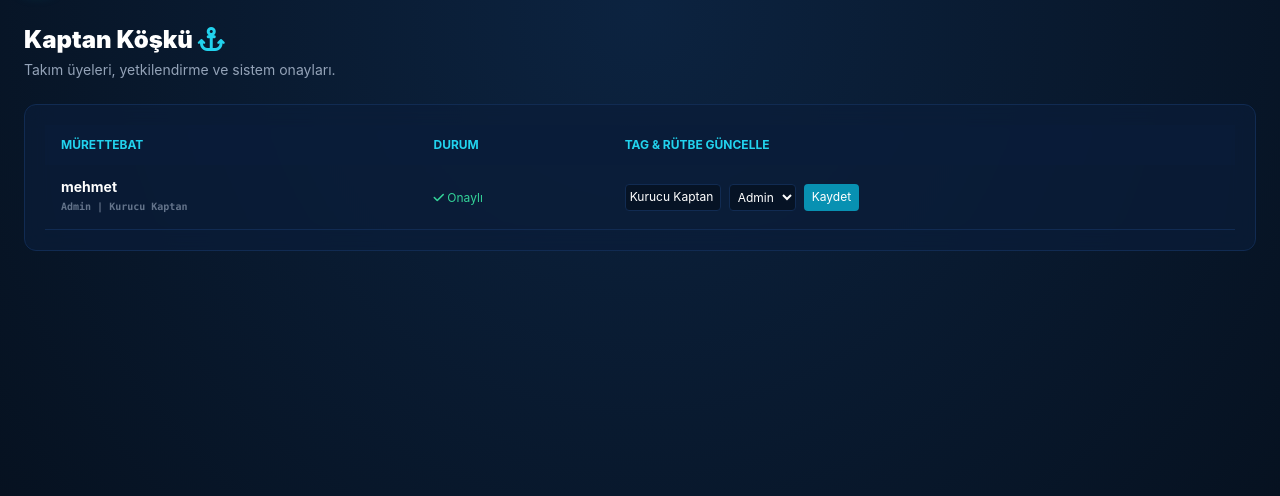
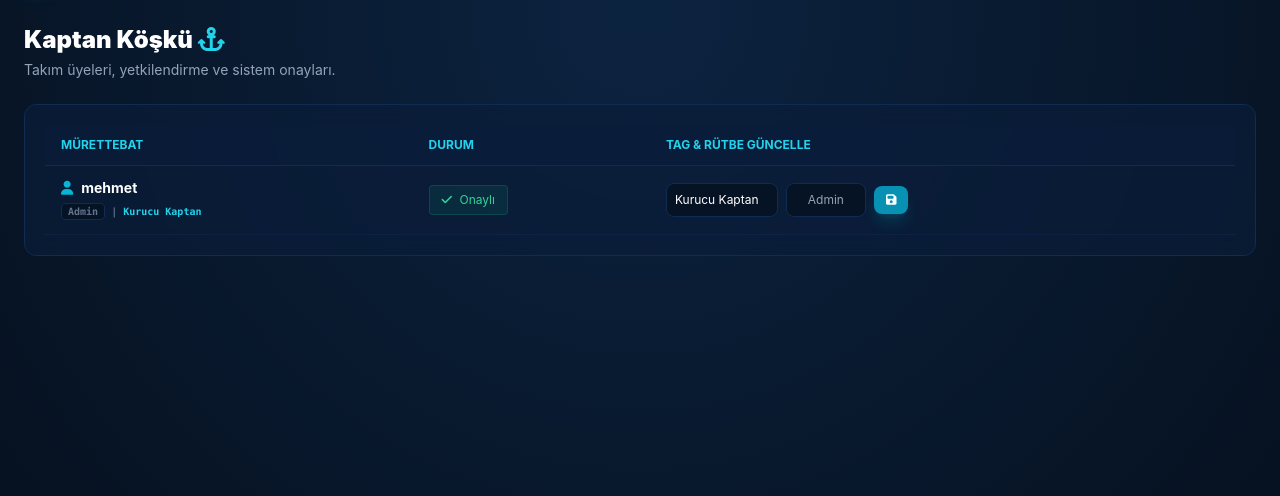
Before and after one commit to fransakoko/rov4love_portal, a Flask app: page /admin in a window 1280 px wide. Shown: the part 69-565 px from the top of the page. Run offline with Flask 3, Linux system fonts and the light colour scheme; the visitor is signed in with stand-in values (Sample User, id 1); data comes from the database, SQL or seed files in the repository; some libraries are stand-ins or nearby versions.

Commit message:
Update admin.html

```diff
--- a/templates/admin.html
+++ b/templates/admin.html
@@ -5,9 +5,22 @@
     <p class="text-sm text-slate-400 mt-1">Takım üyeleri, yetkilendirme ve sistem onayları.</p>
 </div>
 
-<div class="glass-panel p-5 rounded-xl border border-ocean-700">
-    <table class="w-full text-left text-sm text-slate-300">
-        <thead class="text-xs uppercase bg-ocean-800/50 text-cyan-400">
+<!-- Hata/Başarı Mesajları -->
+{% with messages = get_flashed_messages(category_filter=["success", "error"]) %}
+    {% if messages %}
+    <div class="mb-4">
+        {% for msg in messages %}
+        <div class="bg-ocean-800/80 border border-cyan-500/50 text-cyan-300 p-3 rounded text-sm font-semibold">
+            {{ msg }}
+        </div>
+        {% endfor %}
+    </div>
+    {% endif %}
+{% endwith %}
+
+<div class="glass-panel p-5 rounded-xl border border-ocean-700 overflow-x-auto">
+    <table class="w-full text-left text-sm text-slate-300 min-w-[600px]">
+        <thead class="text-xs uppercase bg-ocean-800/50 text-cyan-400 border-b border-ocean-700">
             <tr>
                 <th class="px-4 py-3">Mürettebat</th>
                 <th class="px-4 py-3">Durum</th>
@@ -16,26 +29,47 @@
         </thead>
         <tbody>
             {% for user in users %}
-            <tr class="border-b border-ocean-700">
-                <td class="px-4 py-3 font-bold text-white">{{ user.username }}
-                    <span class="block text-[10px] text-slate-500 font-mono">{{ user.role }} | {{ user.tag }}</span>
+            <tr class="border-b border-ocean-700/50 hover:bg-ocean-800/30 transition">
+                <td class="px-4 py-3 font-bold text-white">
+                    <i class="fa-solid fa-user text-cyan-500 mr-2"></i>{{ user.username }}
+                    <span class="block text-[10px] text-slate-500 font-mono mt-1">
+                        <span class="bg-ocean-900 px-1.5 py-0.5 rounded border border-ocean-700">{{ user.role }}</span> |
+                        <span class="text-cyan-400">{{ user.tag }}</span>
+                    </span>
                 </td>
                 <td class="px-4 py-3">
                     {% if user.status == 'Pending' %}
-                    <a href="{{ url_for('approve_user', user_id=user.id) }}" class="bg-rose-500/20 text-rose-400 border border-rose-500/30 px-2 py-1 rounded text-xs hover:bg-rose-500 hover:text-white transition">Onay Bekliyor (Tıkla)</a>
+                    <a href="{{ url_for('approve_user', user_id=user.id) }}" class="inline-block bg-rose-500/20 text-rose-400 border border-rose-500/30 px-3 py-1.5 rounded text-xs hover:bg-rose-500 hover:text-white transition shadow-[0_0_10px_rgba(244,63,94,0.2)]">
+                        <i class="fa-solid fa-clock mr-1"></i> Onay Bekliyor (Tıkla)
+                    </a>
                     {% else %}
-                    <span class="text-emerald-400 text-xs"><i class="fa-solid fa-check"></i> Onaylı</span>
+                    <span class="inline-block bg-emerald-500/10 text-emerald-400 border border-emerald-500/20 px-3 py-1.5 rounded text-xs">
+                        <i class="fa-solid fa-check mr-1"></i> Onaylı
+                    </span>
                     {% endif %}
                 </td>
                 <td class="px-4 py-3">
-                    <form action="{{ url_for('update_tag') }}" method="POST" class="flex gap-2">
+                    <form action="{{ url_for('update_tag') }}" method="POST" class="flex items-center gap-2">
                         <input type="hidden" name="user_id" value="{{ user.id }}">
-                        <input type="text" name="tag" value="{{ user.tag }}" class="w-24 bg-ocean-900 border border-ocean-700 rounded p-1 text-xs text-white">
-                        <select name="role" class="bg-ocean-900 border border-ocean-700 rounded p-1 text-xs text-white">
+
+                        <!-- Birim (Tag) Güncelleme -->
+                        <input type="text" name="tag" value="{{ user.tag }}" placeholder="Birim/Tag" class="w-28 bg-ocean-900 border border-ocean-700 rounded-lg p-2 text-xs text-white focus:border-cyan-500 outline-none">
+
+                        <!-- SADECE MEHMET İÇİN ROL SEÇME MENÜSÜ -->
+                        {% if session.get('username') == 'mehmet' %}
+                        <select name="role" class="bg-ocean-900 border border-ocean-700 rounded-lg p-2 text-xs text-white focus:border-cyan-500 outline-none">
                             <option value="User" {% if user.role == 'User' %}selected{% endif %}>User</option>
                             <option value="Admin" {% if user.role == 'Admin' %}selected{% endif %}>Admin</option>
                         </select>
-                        <button type="submit" class="bg-cyan-600 hover:bg-cyan-500 text-white px-2 py-1 rounded text-xs">Kaydet</button>
+                        {% else %}
+                        <!-- Mehmet değilse sadece rolü yazıyla görsün, değiştiremesin -->
+                        <input type="hidden" name="role" value="{{ user.role }}">
+                        <span class="bg-ocean-900 border border-ocean-700 rounded-lg p-2 text-xs text-slate-400 w-20 text-center inline-block cursor-not-allowed" title="Sadece Kurucu Kaptan değiştirebilir">{{ user.role }}</span>
+                        {% endif %}
+
+                        <button type="submit" class="bg-cyan-600 hover:bg-cyan-500 text-white px-3 py-2 rounded-lg text-xs font-bold transition flex items-center gap-1 shadow-lg shadow-cyan-500/20">
+                            <i class="fa-solid fa-floppy-disk"></i>
+                        </button>
                     </form>
                 </td>
             </tr>
```
